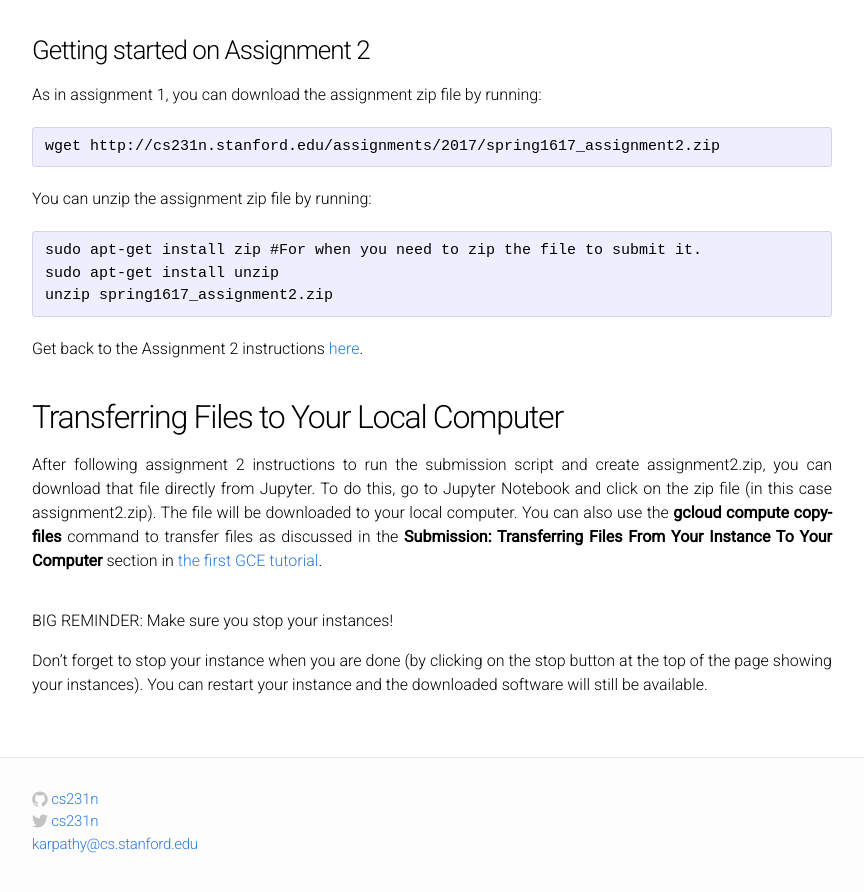
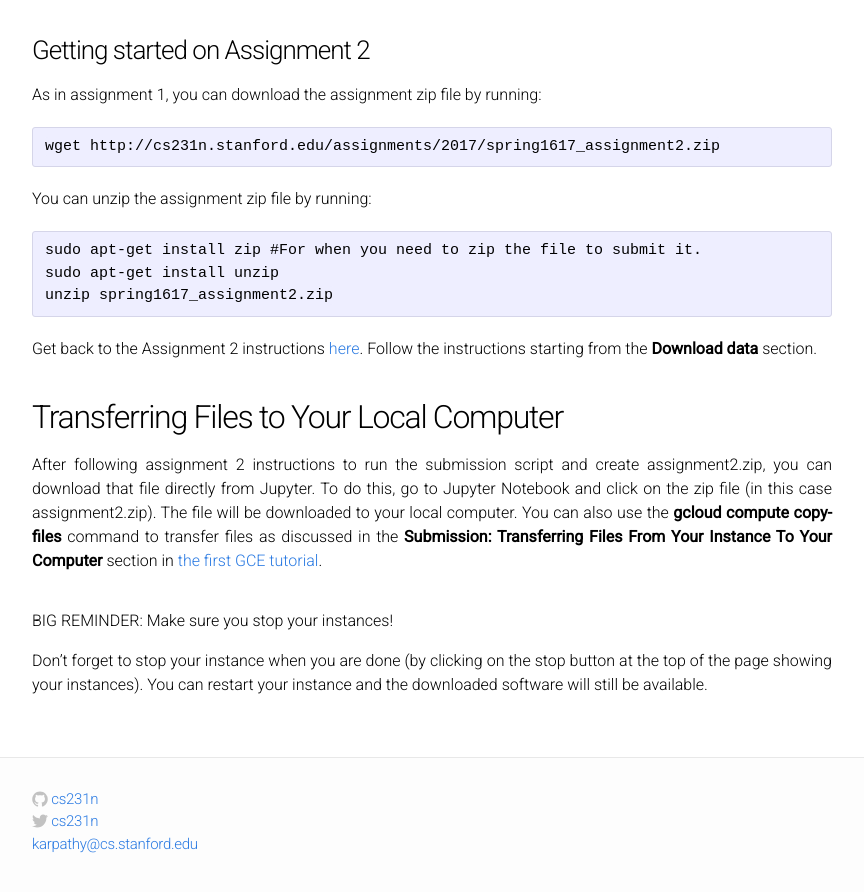
Before and after one commit to cs231n/cs231n.github.io, a Jekyll site: the page built from assignment2_google_cloud.md, in a window 1280 px wide and 900 px high, scrolled down 6083 px. Shown: the top 892 px of the window, without its empty margins (208-1072 px from the left). Built offline with Jekyll 4.4.1, drawn with Linux system fonts in a browser that asks for light colours.

Commit message:
clarification on assignment instructions

````diff
--- a/assignment2_google_cloud.md
+++ b/assignment2_google_cloud.md
@@ -91,7 +91,7 @@ sudo apt-get install unzip
 unzip spring1617_assignment2.zip
 ```
 
-Get back to the Assignment 2 instructions [here](http://cs231n.github.io/assignments2017/assignment2/).
+Get back to the Assignment 2 instructions [here](http://cs231n.github.io/assignments2017/assignment2/). Follow the instructions starting from the **Download data** section.
 
 ## Transferring Files to Your Local Computer ##
 After following assignment 2 instructions to run the submission script and create assignment2.zip, you can download that file directly from Jupyter. To do this, go to Jupyter Notebook and click on the zip file (in this case assignment2.zip). The file will be downloaded to your local computer. You can also use the **gcloud compute copy-files** command to transfer files as discussed in the **Submission: Transferring Files From Your Instance To Your Computer** section in [the first GCE tutorial](http://cs231n.github.io/gce-tutorial/ "title").
````
